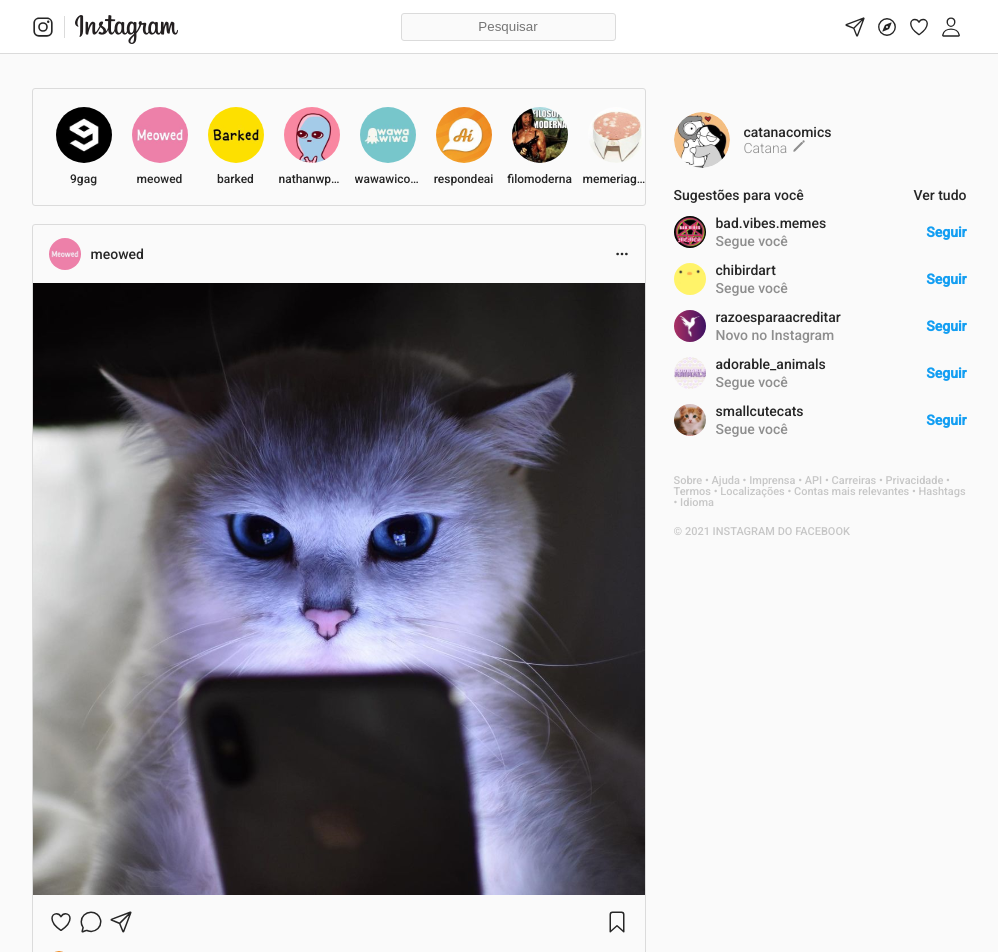
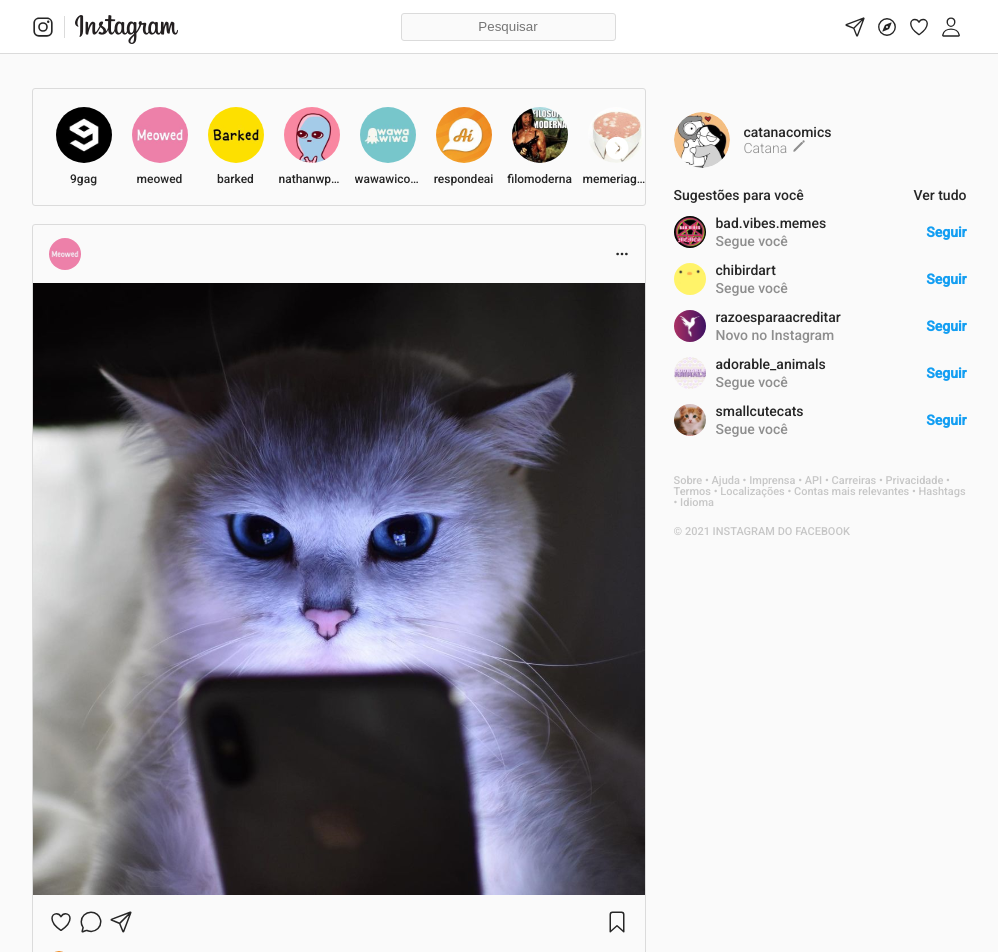
Before and after one commit to ArthurDotSaito/Instagram-React, a React (Create React App) app: page / in a window 1280 px wide. Shown: the top 952 px of the page, without its empty margins (141-1139 px from the left). Built offline with nearby package versions, Linux system fonts and the light colour scheme.

Commit message:
Fixing components

```diff
--- /dev/null
+++ b/src/components/Post.js
@@ -0,0 +1,52 @@
+import React from "react"
+
+export default function Post(props) {
+    let [bookmarkType, setBookmarkType] = React.useState("bookmark-outline")
+
+    return (
+        <div className="post">
+            <div className="topo">
+                <div className="usuario">
+                    <img src={props.userIcon} />
+                    {props.user}
+                </div>
+                <div className="acoes">
+                    <ion-icon name="ellipsis-horizontal"></ion-icon>
+                </div>
+            </div>
+
+            <div className="conteudo">
+                <img src={props.userContent} />
+            </div>
+
+            <div className="fundo">
+                <div className="acoes">
+                    <div>
+                        <ion-icon name="heart-outline"></ion-icon>
+                        <ion-icon name="chatbubble-outline"></ion-icon>
+                        <ion-icon name="paper-plane-outline"></ion-icon>
+                    </div>
+                    <div>
+                        <ion-icon name={bookmarkType} onClick={savePost}></ion-icon>
+                    </div>
+                </div>
+
+                <div className="curtidas">
+                    <img src={props.userLikes} />
+                    <div className="texto">
+                        Curtido por <strong>{props.likedBy}</strong> e <strong>{props.likedByCount}</strong>
+                    </div>
+                </div>
+
+            </div>
+        </div>
+    )
+
+    function savePost() {
+        if(bookmarkType == "bookmark-outline"){
+            setBookmarkType("bookmark");
+        }else{
+            setBookmarkType("bookmark-outline");
+        }
+    }
+}
--- a/src/components/Posts.js
+++ b/src/components/Posts.js
@@ -1,49 +1,33 @@
-export default function Post() {
+import Post from "./Post"
+
+export default function Posts() {
+
   let postData = [
-    { user: "meowed", userIcon: "assets/img/meowed.svg", userContent: "assets/img/gato-telefone.svg", userLikes: "assets/img/respondeai.svg", likedBy: "respondeai", likedByCount: "outras 101.523 pessoas" },
-    { user: "barked", userIcon: "assets/img/barked.svg", userContent: "assets/img/dog.svg", userLikes: "assets/img/adorable_animals.svg", likedBy: "adorable_animals", likedByCount: "outras 99.159 pessoas" }
+    {
+      user: "meowed",
+      userIcon: "assets/img/meowed.svg",
+      userContent: "assets/img/gato-telefone.svg",
+      userLikes: "assets/img/respondeai.svg",
+      likedBy: "respondeai",
+      likedByCount: "outras 101.523 pessoas"
+    },
+
+    {
+      user: "barked",
+      userIcon: "assets/img/barked.svg",
+      userContent: "assets/img/dog.svg",
+      userLikes: "assets/img/adorable_animals.svg",
+      likedBy: "adorable_animals",
+      likedByCount: "outras 99.159 pessoas"
+    }
   ]
 
   return (
     <div className="posts">
-      {postData = postData.map((pd) => (
-        <div className="post">
-          <div className="topo">
-            <div className="usuario">
-              <img src={pd.userIcon} />
-              {pd.user}
-            </div>
-            <div className="acoes">
-              <ion-icon name="ellipsis-horizontal"></ion-icon>
-            </div>
-          </div>
-
-          <div className="conteudo">
-            <img src={pd.userContent} />
-          </div>
-
-          <div className="fundo">
-            <div className="acoes">
-              <div>
-                <ion-icon name="heart-outline"></ion-icon>
-                <ion-icon name="chatbubble-outline"></ion-icon>
-                <ion-icon name="paper-plane-outline"></ion-icon>
-              </div>
-              <div>
-                <ion-icon name="bookmark-outline"></ion-icon>
-              </div>
-            </div>
-
-            <div className="curtidas">
-              <img src={pd.userLikes} />
-              <div className="texto">
-                Curtido por <strong>{pd.likedBy}</strong> e <strong>{pd.likedByCount}</strong>
-              </div>
-            </div>
-
-          </div>
-        </div>
-      ))}
+      {postData.map((post) =>
+        <Post username = {post.user} userIcon = {post.userIcon}
+        userContent ={post.userContent} userLikes ={post.userLikes}
+        likedBy = {post.likedBy} likedByCount ={post.likedByCount}/>)}
     </div>
   )
 }
--- a/src/components/Stories.js
+++ b/src/components/Stories.js
@@ -1,23 +1,23 @@
+import Story from "./Story"
+
 export default function Stories() {
     let storyContent = [
-        {user: "9gag", image:"assets/img/9gag.svg"},
-        {user: "meowed", image:"assets/img/meowed.svg"},
-        {user: "barked", image:"assets/img/barked.svg"},
-        {user: "nathanwpylestrangeplanet", image:"assets/img/nathanwpylestrangeplanet.svg"},
-        {user: "wawawicomics", image:"assets/img/wawawicomics.svg"},
-        {user: "respondeai", image:"assets/img/respondeai.svg"},
-        {user: "filomoderna", image:"assets/img/filomoderna.svg"},
-        {user: "memeriagourmet", image:"assets/img/memeriagourmet.svg"}
+        { user: "9gag", image: "assets/img/9gag.svg" },
+        { user: "meowed", image: "assets/img/meowed.svg" },
+        { user: "barked", image: "assets/img/barked.svg" },
+        { user: "nathanwpylestrangeplanet", image: "assets/img/nathanwpylestrangeplanet.svg" },
+        { user: "wawawicomics", image: "assets/img/wawawicomics.svg" },
+        { user: "respondeai", image: "assets/img/respondeai.svg" },
+        { user: "filomoderna", image: "assets/img/filomoderna.svg" },
+        { user: "memeriagourmet", image: "assets/img/memeriagourmet.svg" }
     ]
 
     return (
         <div className="stories">
-            {storyContent.map((sc) => (
-                <div className="story">
-                    <div className="image"><img src={sc.image}/></div>
-                    <div className="usuario">{sc.user}</div>
-                </div>
-            ))}
+            {storyContent.map((story) => <Story image={story.image} user={story.user} />)}
+            <div className="setinha">
+                <ion-icon name="chevron-forward-circle"></ion-icon>
+            </div>
         </div>
     )
 }
--- /dev/null
+++ b/src/components/Story.js
@@ -0,0 +1,8 @@
+export default function Story(props) {
+    return (
+        <div className="story">
+            <div className="image"><img src={props.image}/></div>
+            <div className="usuario">{props.user}</div>
+        </div>
+    )
+}
--- a/src/components/Usuario.js
+++ b/src/components/Usuario.js
@@ -1,22 +1,37 @@
+import React from "react"
+
 export default function Usuario() {
+    let [name, setName] = React.useState("Catana");
+    let [image, setImage] = React.useState("assets/img/catanacomics.svg")
+
     return (
         <div className="usuario">
-            <UserItem user="catanacomics" userName="Catana" userImage="assets/img/catanacomics.svg"></UserItem>
+            <UserItem user="catanacomics" userName={name} userImage={image}></UserItem>
         </div>
     )
-}
 
     function UserItem(props) {
         return (
             <>
-            <img src={props.userImage}/>
+                <img src={props.userImage} onClick = {changeUserImage}/>
                 <div className="texto">
                     <strong>{props.user}</strong>
                     <span>
                     {props.userName}
-                    <ion-icon name="pencil"></ion-icon>
+                        <ion-icon name="pencil" onClick={changeUserName}></ion-icon>
                     </span>
                 </div>
             </>
         )
     }
+
+    function changeUserName(){
+        const changeName = prompt("Digite novo username:")
+        setName(changeName);
+    }
+
+    function changeUserImage(){
+        const changeImage = prompt("Digite o path para nova imagem:")
+        setName(changeImage);
+    }
+}
```
Lines whose indentation alone changed are shown as unchanged.
